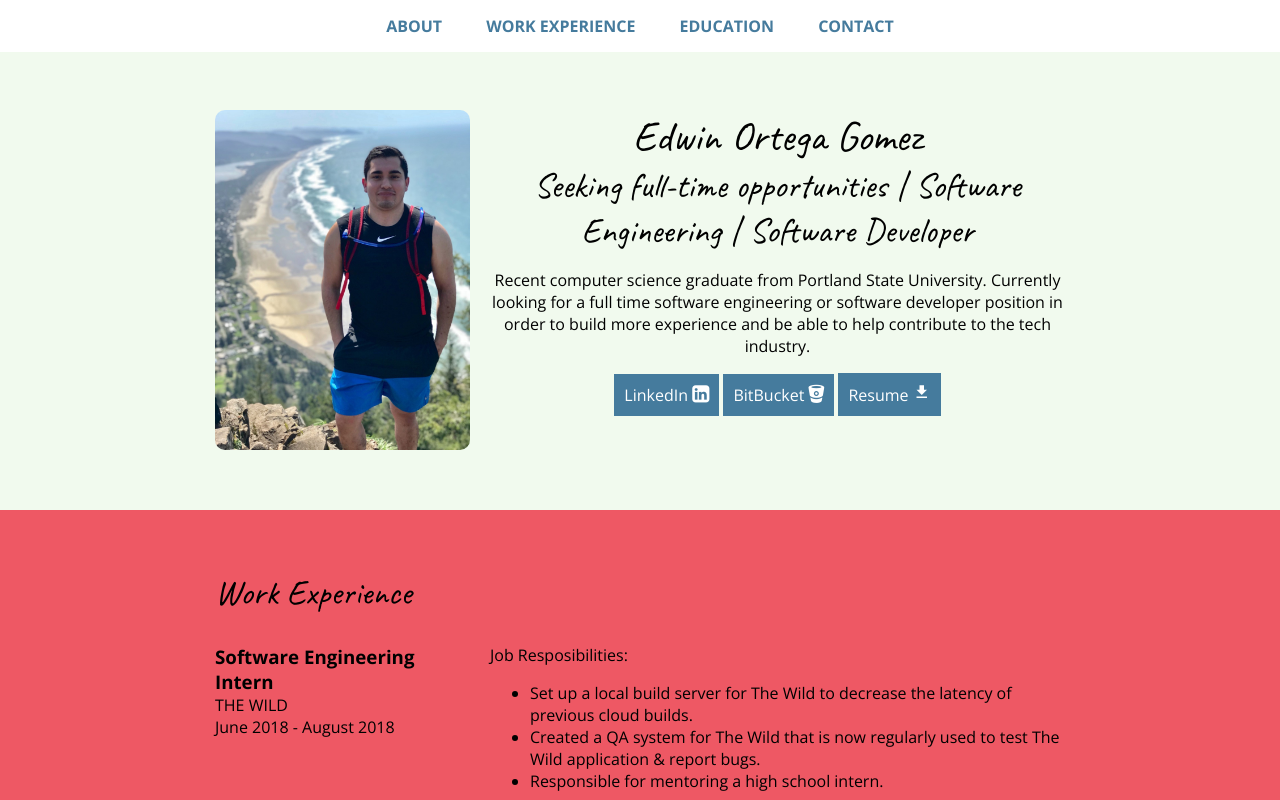
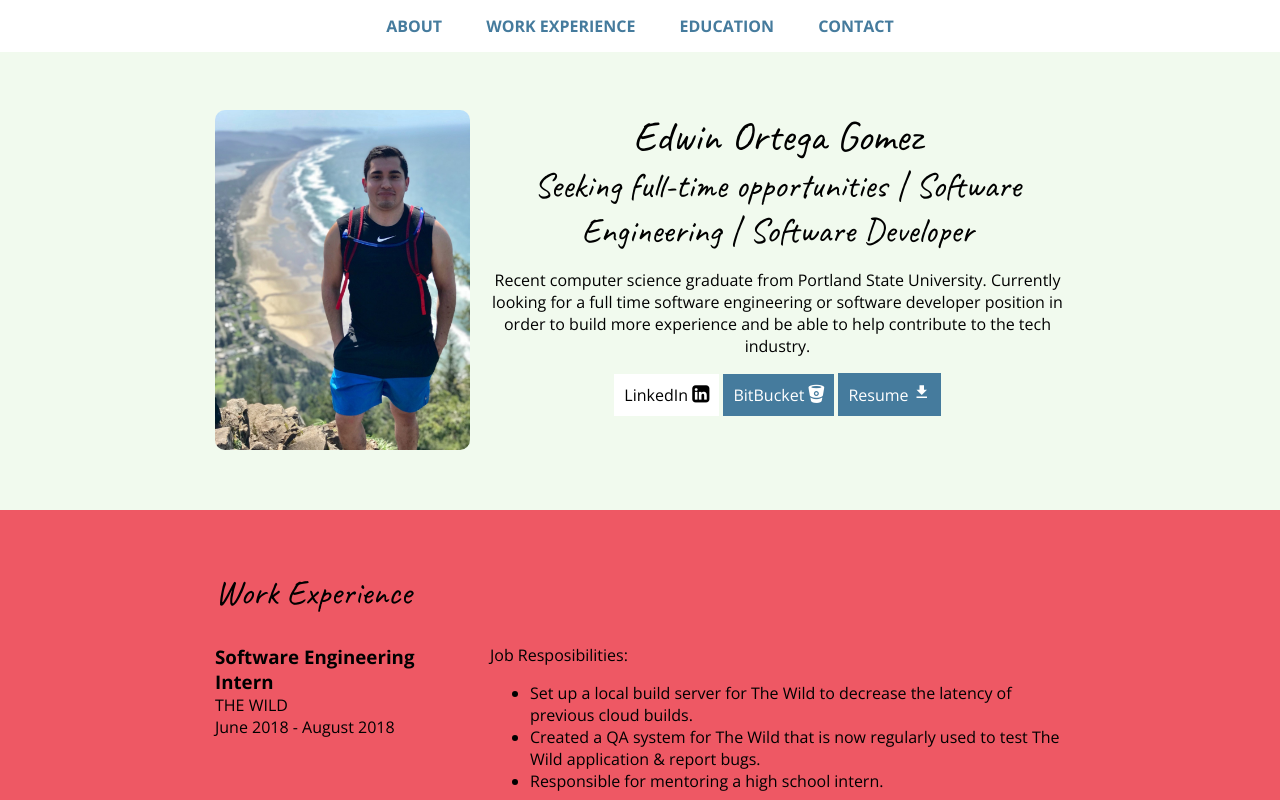
Before and after one commit to ortegg/resume, a plain HTML site: page index.html in a window 1280 px wide. In both pictures the pointer is over the link "LinkedIn". Shown: the top 800 px of the page. Drawn offline with nearby package versions, Linux system fonts and the light colour scheme.

Commit message:
hover on buttons

```diff
--- a/css/styles.css
+++ b/css/styles.css
@@ -60,6 +60,13 @@ a:hover {
     text-decoration: none;
     color: white;
     background: #457B9D;
+    padding: 10px;
+    display: inline-block;
+}
+.btn:hover {
+    text-decoration: none;
+    color: black;
+    background: white;
     padding: 10px;
     display: inline-block;
 }
```
